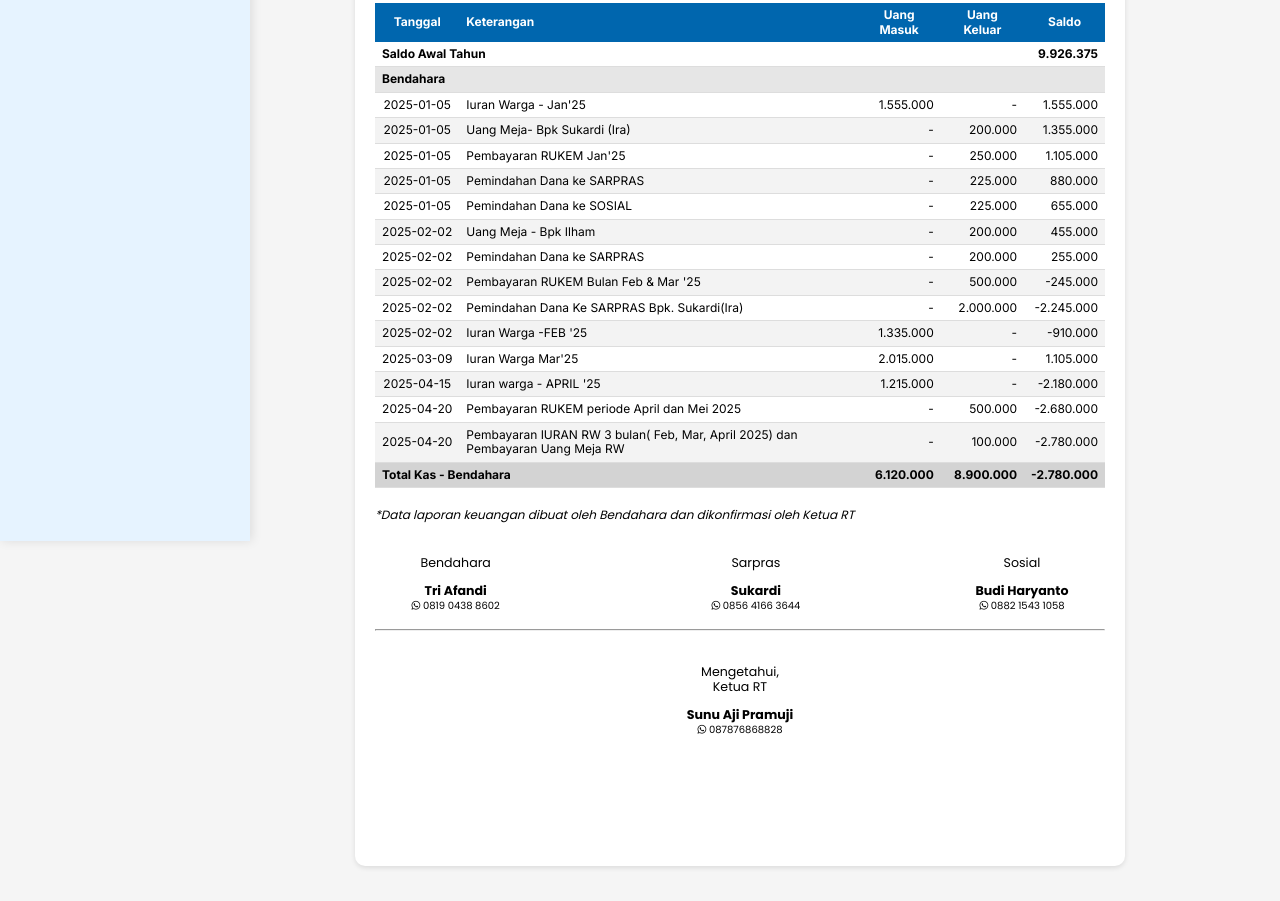
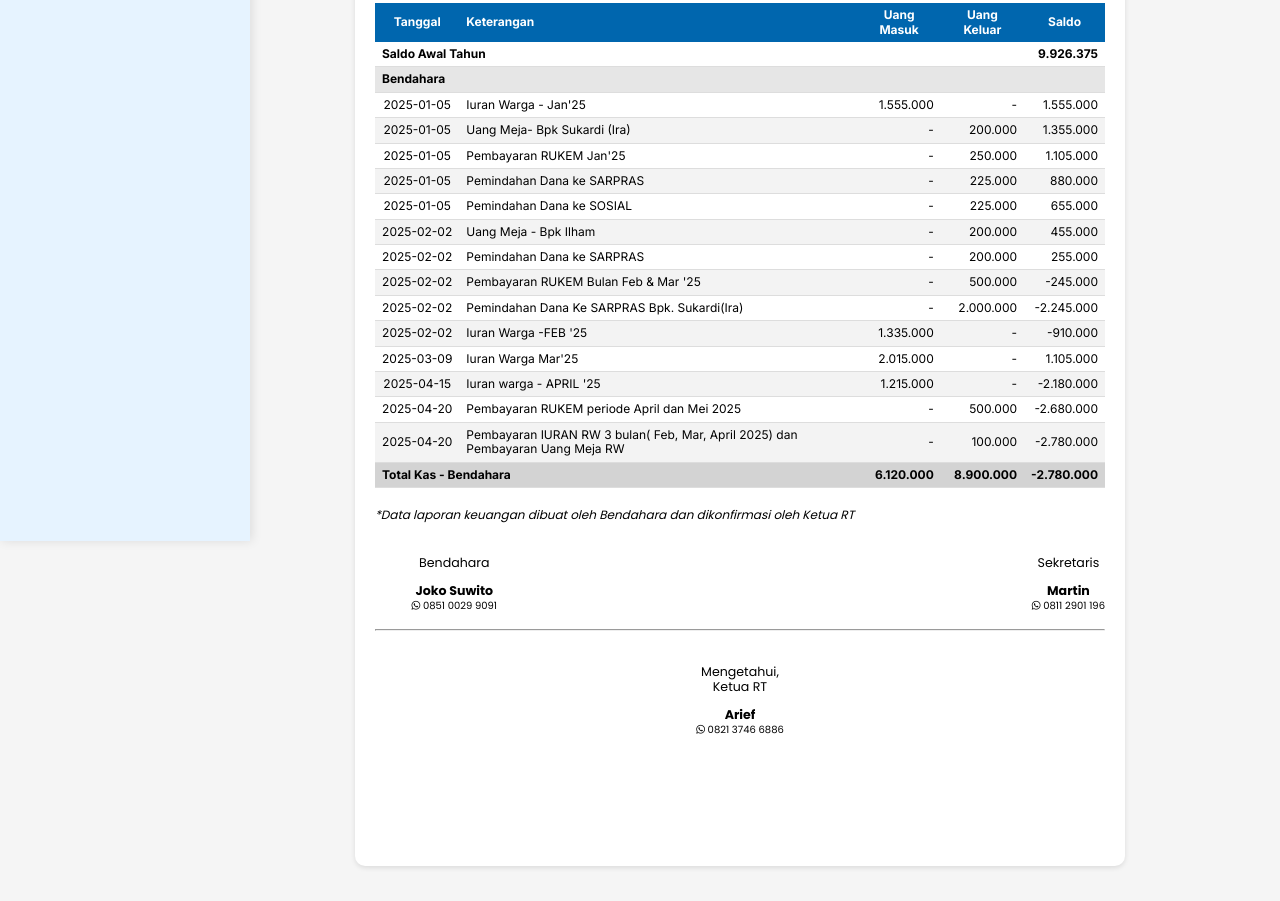
Before and after one commit to Atha3/PJBL3, a plain HTML site: page laporan.html in a window 1280 px wide. Shown: the part 259-1160 px from the top of the page. Drawn offline with nearby package versions, Linux system fonts and the light colour scheme.

Commit message:
Update laporan.html

```diff
--- a/laporan.html
+++ b/laporan.html
@@ -347,27 +347,21 @@
     <div style="display: flex; justify-content: space-between; margin-top: 20px;">
     <div style="text-align: center; margin-left: 5%;">
         <p style="font-size: 0.9em;">Bendahara</p>
-        <p style="font-weight: bold; font-size: 0.9em;">Tri Afandi</p>
-        <p style="margin-top: -10px; font-size: 10px;"><i class="fab fa-whatsapp"></i> 0819 0438 8602</p>
+        <p style="font-weight: bold; font-size: 0.9em;">Joko Suwito</p>
+        <p style="margin-top: -10px; font-size: 10px;"><i class="fab fa-whatsapp"></i> 0851 0029 9091</p>
     </div>
     <div style="text-align: center; margin-left: 5%;">
-        <p style="font-size: 0.9em;">Sarpras</p>
-        <p style="font-weight: bold; font-size: 0.9em;">Sukardi</p>
-        <p style="margin-top: -10px; font-size: 10px;"><i class="fab fa-whatsapp"></i> 0856 4166 3644</p>
+        <p style="font-size: 0.9em;">Sekretaris</p>
+        <p style="font-weight: bold; font-size: 0.9em;">Martin</p>
+        <p style="margin-top: -10px; font-size: 10px;"><i class="fab fa-whatsapp"></i> 0811 2901 196</p>
     </div>
-    <div style="text-align: center; margin-right: 5%;">
-        <p style="font-size: 0.9em;">Sosial</p>
-        <p style="font-weight: bold; font-size: 0.9em;">Budi Haryanto</p>
-        <p style="margin-top: -10px; font-size: 10px;"><i class="fab fa-whatsapp"></i> 0882 1543 1058</p>
-    </div>
-
 </div>
 <hr>
 <div style="display: flex; justify-content: center; margin-top: 20px;">
     <div style="text-align: center;">
         <p style="font-size: 0.9em;">Mengetahui, <br> Ketua RT</p>
-        <p style="font-weight: bold; font-size: 0.9em;">Sunu Aji Pramuji</p>
-        <p style="margin-top: -10px; font-size: 10px;"><i class="fab fa-whatsapp"></i> 087876868828</p>
+        <p style="font-weight: bold; font-size: 0.9em;">Arief</p>
+        <p style="margin-top: -10px; font-size: 10px;"><i class="fab fa-whatsapp"></i> 0821 3746 6886</p>
     </div>
 </div>
 
```
